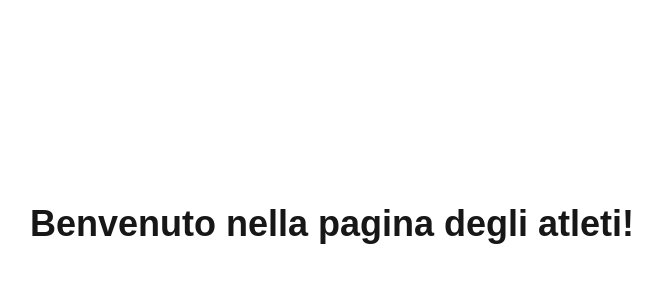
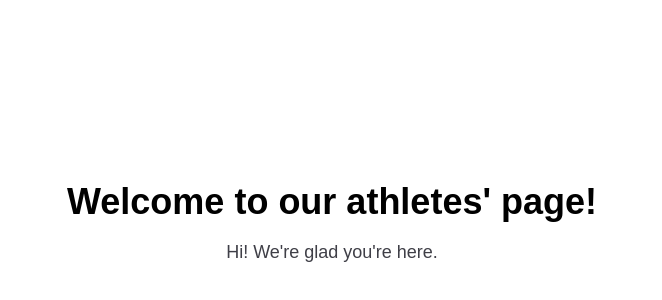
Before and after one commit to Redx209/my-repo, a Next.js app: page /text/atleti in a window 1280 px wide. Shown: the part 176-476 px from the top of the page, without its empty margins (308-970 px from the left). Built offline with nearby package versions, Linux system fonts and the light colour scheme.

Commit message:
nuove_parole

```diff
--- a/app/text/atleti/page.tsx
+++ b/app/text/atleti/page.tsx
@@ -1,7 +1,12 @@
 export default function AtletiPage() {
   return (
-    <div className="min-h-screen flex items-center justify-center">
-      <h1 className="text-4xl font-bold">Benvenuto nella pagina degli atleti!</h1>
-    </div>
+    <main className="min-h-screen flex flex-col items-center justify-center gap-4 bg-white dark:bg-black px-6 py-24">
+      <h1 className="text-4xl font-bold text-black dark:text-white">
+        Welcome to our athletes' page!
+      </h1>
+      <p className="text-lg text-zinc-700 dark:text-zinc-300">
+        Hi! We're glad you're here.
+      </p>
+    </main>
   );
 }
```
